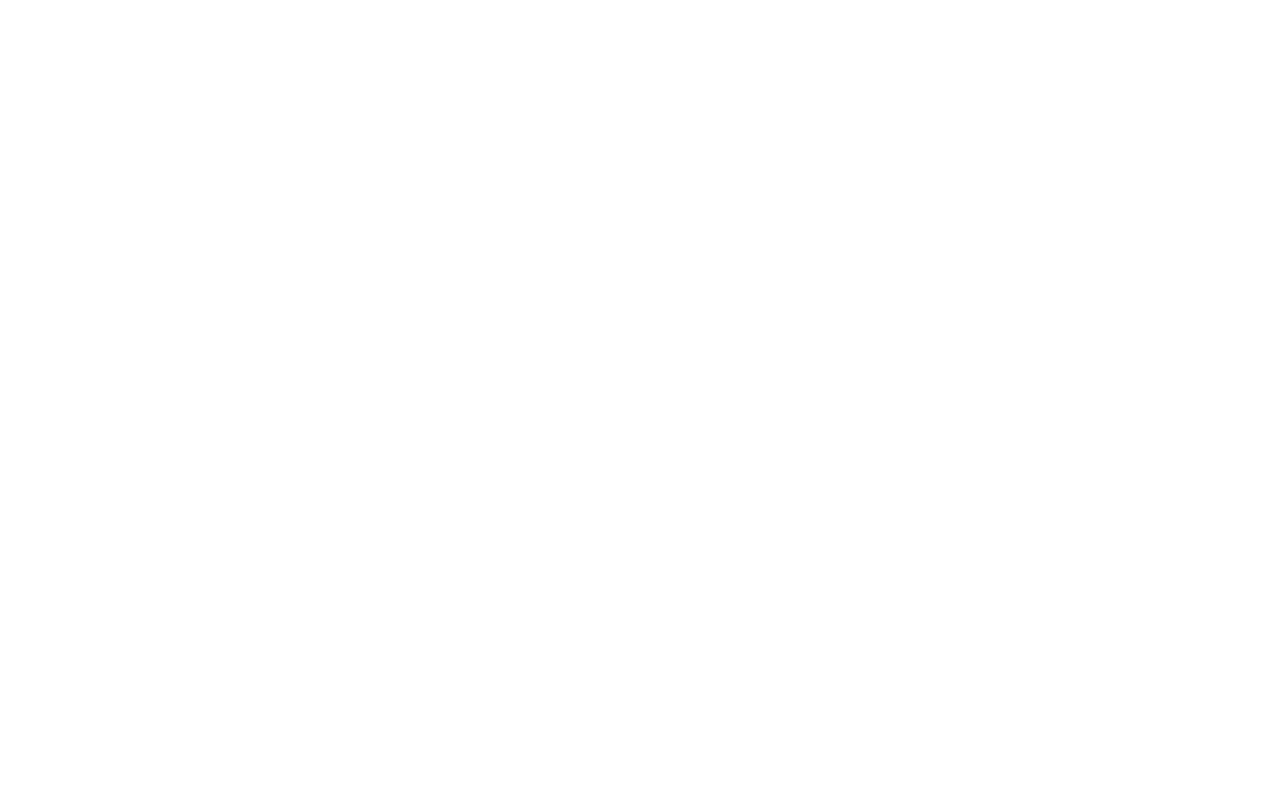
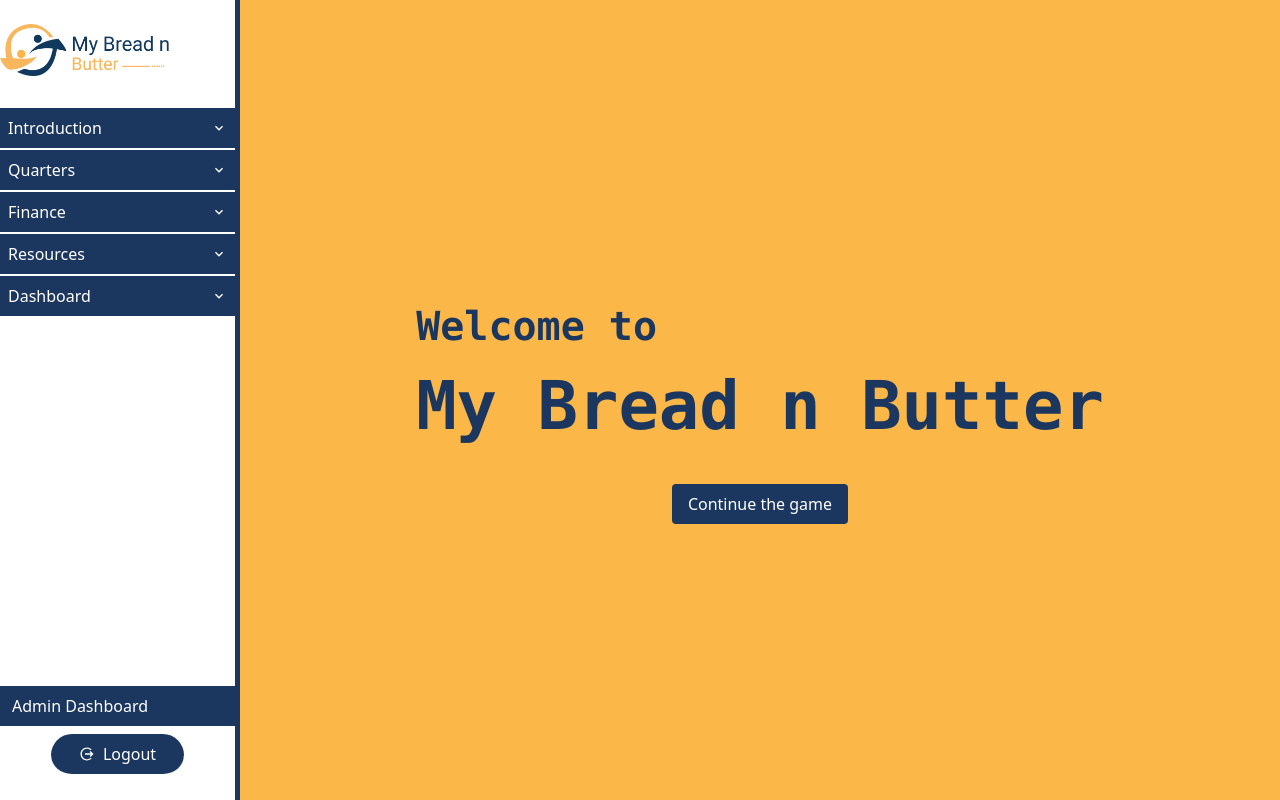
Before and after one commit to AmmarMubashir/breadNbutter-frontend, a React (Vite) app: page /home-page in a window 1280 px wide. Before the commit this address had no page. Built offline with nearby package versions, Linux system fonts and the light colour scheme; no server answers; sample sign-in values are in the browser's storage.

Commit message:
home-page added

```diff
--- a/src/App.jsx
+++ b/src/App.jsx
@@ -56,6 +56,7 @@
 import SettingScene from "./pages/SettingScene.jsx";
 import AboutGame from "./pages/AboutGame.jsx";
 import ChooseRole from "./pages/ChooseRole.jsx";
+import HomePage from "./pages/HomePage.jsx";
 
 function App() {
   // const isAuthenticated = !!localStorage.getItem("breadToken");
@@ -82,6 +83,7 @@
       {/* </Route> */}
 
       <Route element={<ProtectedRoute isAuthenticated={authUser} />}>
+        <Route path="/home-page" element={<HomePage />} />
         <Route path="/introduction" element={<Introduction />} />
         <Route path="/about-game" element={<AboutGame />} />
         <Route path="/setting-the-scene" element={<SettingScene />} />
--- /dev/null
+++ b/src/pages/HomePage.jsx
@@ -0,0 +1,33 @@
+import React from "react";
+import RightNav from "./components/RightNav";
+
+import { useNavigate } from "react-router-dom";
+
+const HomePage = () => {
+  const navigate = useNavigate();
+  return (
+    <div className="w-full h-[100vh] flex bg-[#fbb748] relative overflow-hidden">
+      <RightNav />
+      <div className=" h-[100vh] flex-1 flex flex-col justify-center  items-center ">
+        <h1 className="mb-7 mt-5 text-[2rem] text-[#1b375f] font-bold font-mono">
+          <span className="text-[1rem] sm:text-[1.4rem] md:text-[2rem] lg:text-[2.5rem]">
+            Welcome to
+          </span>{" "}
+          <br />{" "}
+          <span className="text-[1.6rem] sm:text-[3rem] md:text-[3.8rem] lg:text-[4.2rem]">
+            My Bread n Butter
+          </span>
+        </h1>
+
+        <button
+          className="w-max px-4 py-2 rounded bg-[#1b375f] text-white"
+          onClick={() => navigate("/introduction")}
+        >
+          Continue the game
+        </button>
+      </div>
+    </div>
+  );
+};
+
+export default HomePage;
--- a/src/pages/Login.jsx
+++ b/src/pages/Login.jsx
@@ -22,20 +22,20 @@
       if (data.data.role === "admin") {
         navigate("/admin/dashboard");
       } else {
-        navigate("/introduction");
+        navigate("/home-page");
       }
     }
   };
   useEffect(() => {
     if (authUser) {
       console.log(authUser);
-      navigate("/introduction");
+      navigate("/home-page");
     }
   }, []);
   useEffect(() => {
     if (isSuccess) {
       toast.success("User logged in successfully!");
-      // navigate("/introduction");
+      // navigate("/home-page");
 
       setInputs({ email: "", password: "" });
       setAuthUser(true);
--- a/src/pages/ResetPassword.jsx
+++ b/src/pages/ResetPassword.jsx
@@ -23,12 +23,12 @@
   };
   useEffect(() => {
     if (authUser) {
-      navigate("/introduction");
+      navigate("/home-page");
     }
   }, []);
   useEffect(() => {
     if (isSuccess) {
-      navigate("/introduction");
+      navigate("/home-page");
 
       setInputs({ email: "", password: "" });
       setAuthUser(true);
--- a/src/pages/Signup.jsx
+++ b/src/pages/Signup.jsx
@@ -21,13 +21,13 @@
   };
   useEffect(() => {
     if (authUser) {
-      navigate("/introduction");
+      navigate("/home-page");
     }
   }, []);
   useEffect(() => {
     if (isSuccess) {
       toast.success("User created successfully!");
-      navigate("/introduction");
+      navigate("/home-page");
 
       setInputs({ name: "", email: "", password: "" });
       setAuthUser(true);
```
